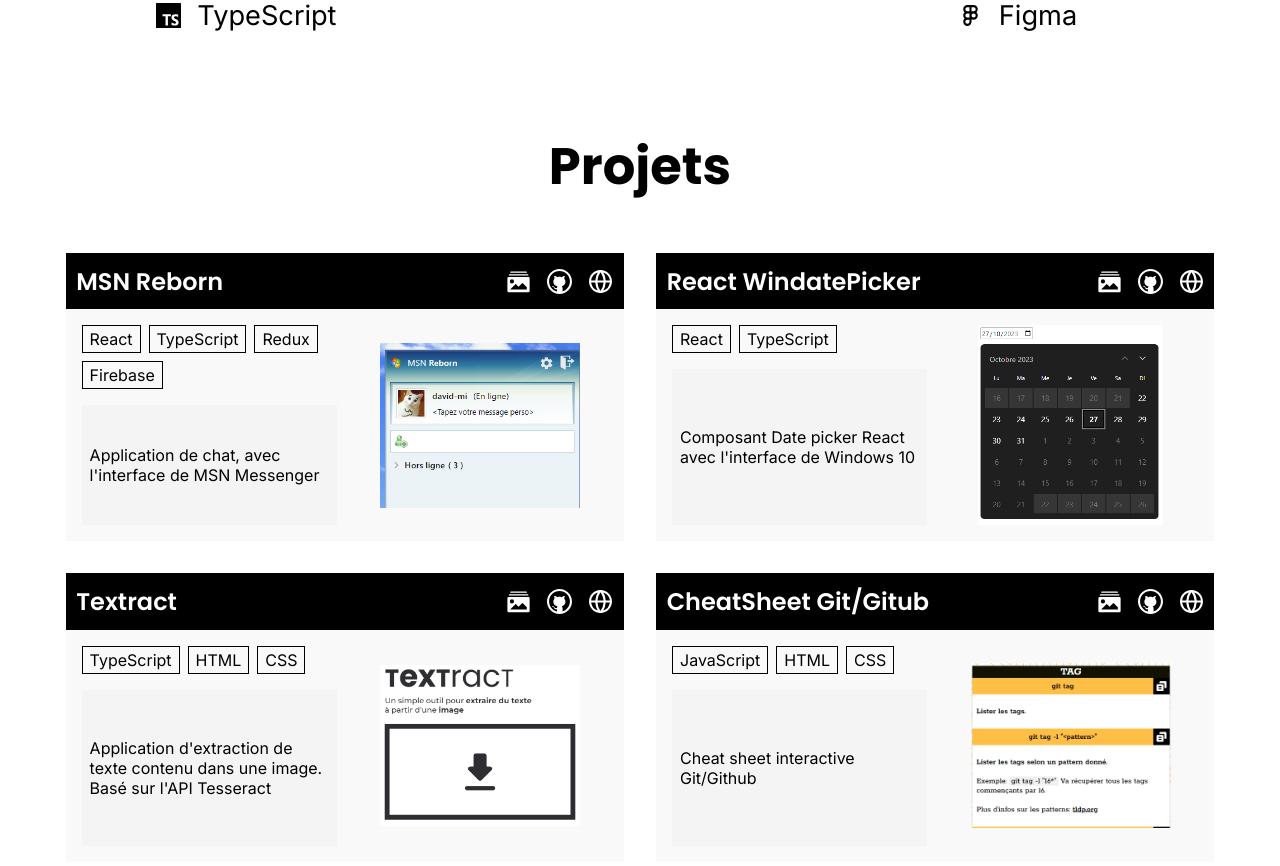
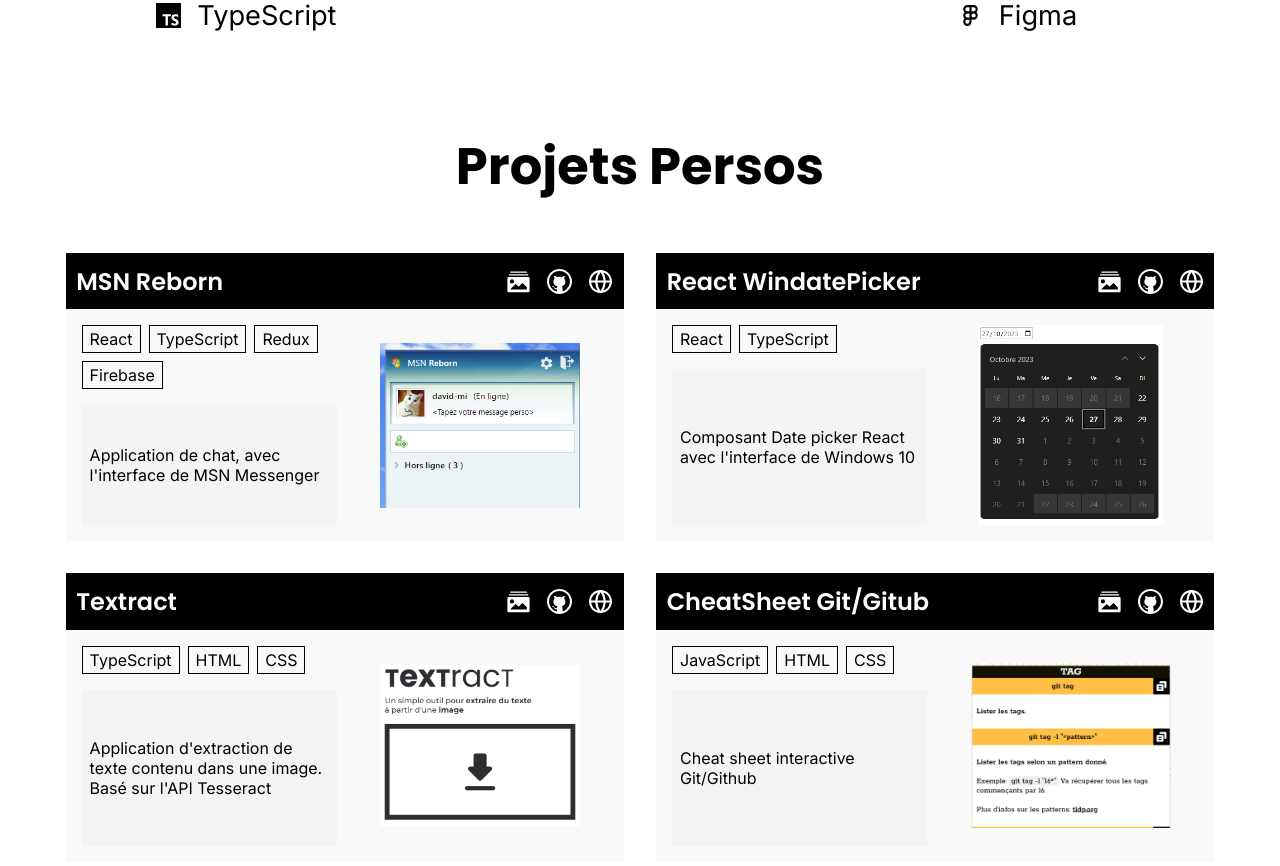
Before and after one commit to david-mi/portfolio, a Next.js app: page / in a window 1280 px wide. Shown: the part 960-1826 px from the top of the page. Built offline with nearby package versions, Linux system fonts and the light colour scheme.

Commit message:
refacto: rename Projets title to Projets Persos

```diff
--- a/app/components/Projects/Projects.tsx
+++ b/app/components/Projects/Projects.tsx
@@ -6,7 +6,7 @@
 function Projects() {
   return (
     <section className={styles.container}>
-      <h3 className={styles.title}>Projets</h3>
+      <h3 className={styles.title}>Projets Persos</h3>
       <div className={styles.projects}>
         {projectsData.map((project) => {
           return <ProjectCard key={project.id} {...project} />
```
